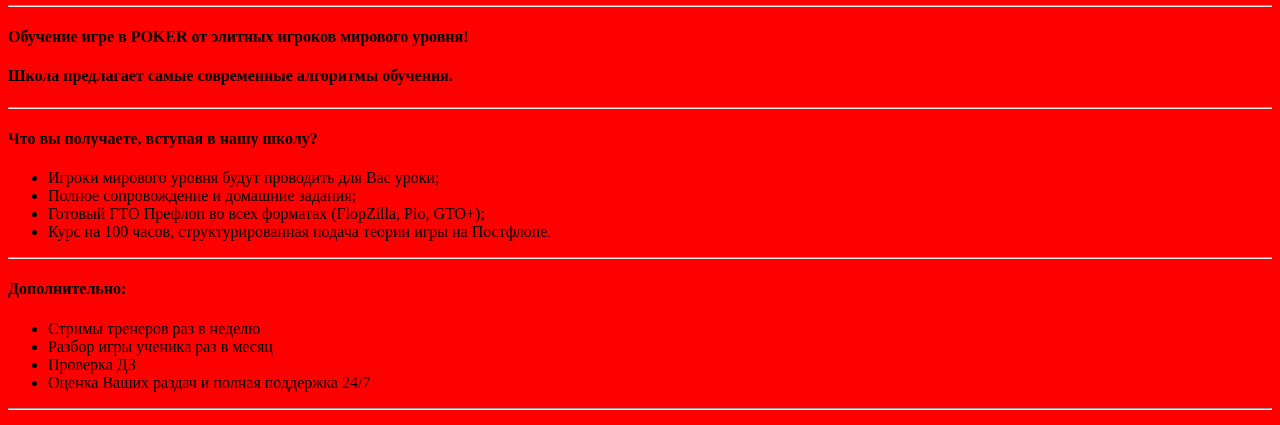
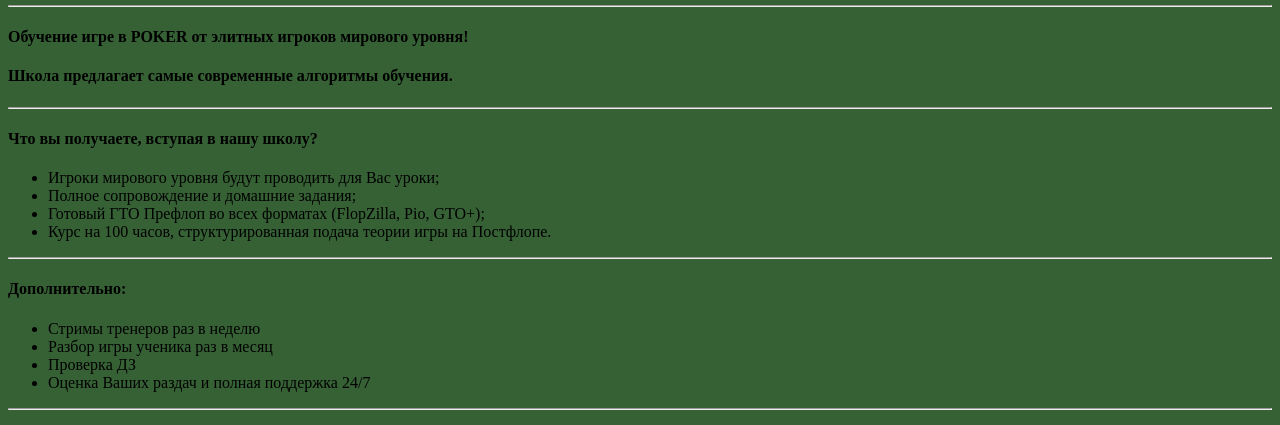
Before and after one commit to cjkdth/poker, a plain HTML site: page index.html in a window 1280 px wide. Shown: the part 153-578 px from the top of the page. Drawn offline with Linux system fonts and the light colour scheme.

Commit message:
Update index.html

```diff
--- a/index.html
+++ b/index.html
@@ -4,7 +4,7 @@
     <meta charset="UTF-8">
     <title>PokerSchool</title>
 </head>
-<body style="background: red;">
+<body style="background: rgb(54, 97, 53);">
     <table cellspacing="30">
 <th><img src="pic4.png" width="50" alt="404"></th>
 <th><h1>POKER SCHOOL 22</h1></th>
```
